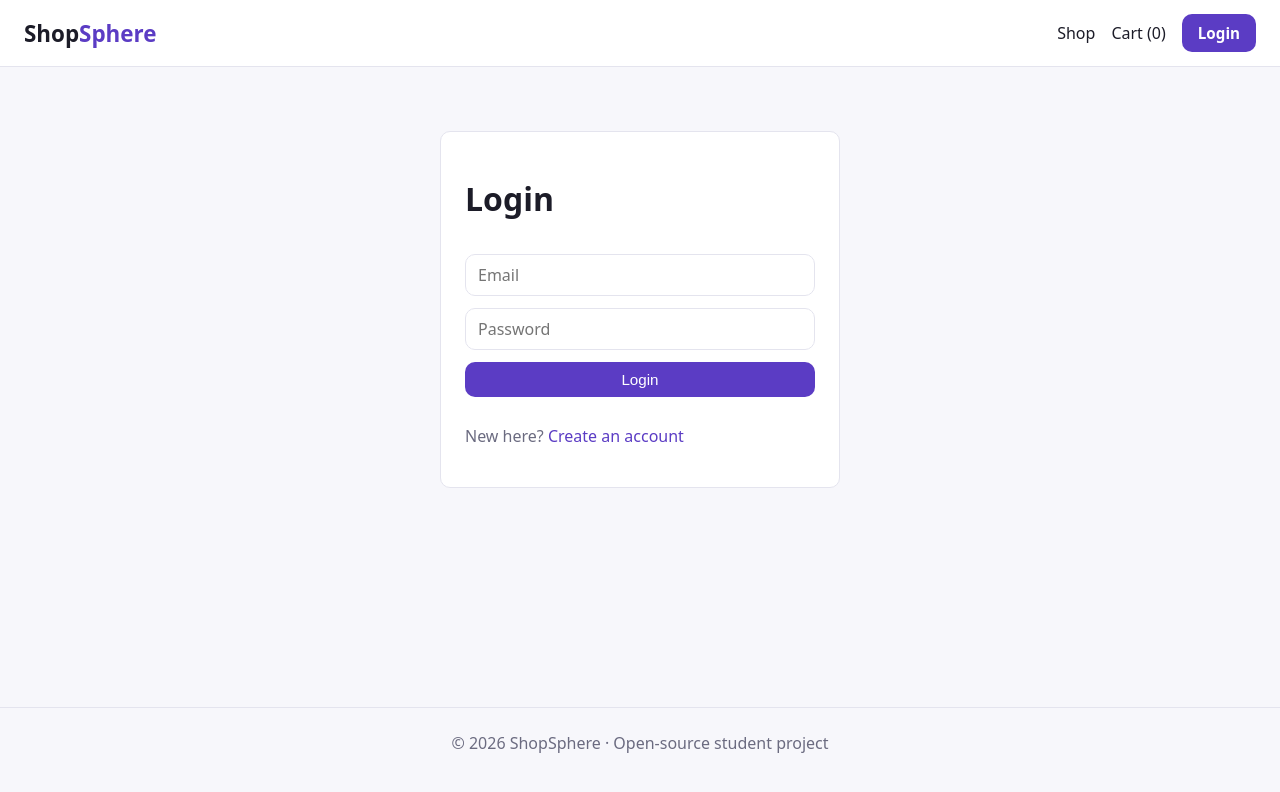
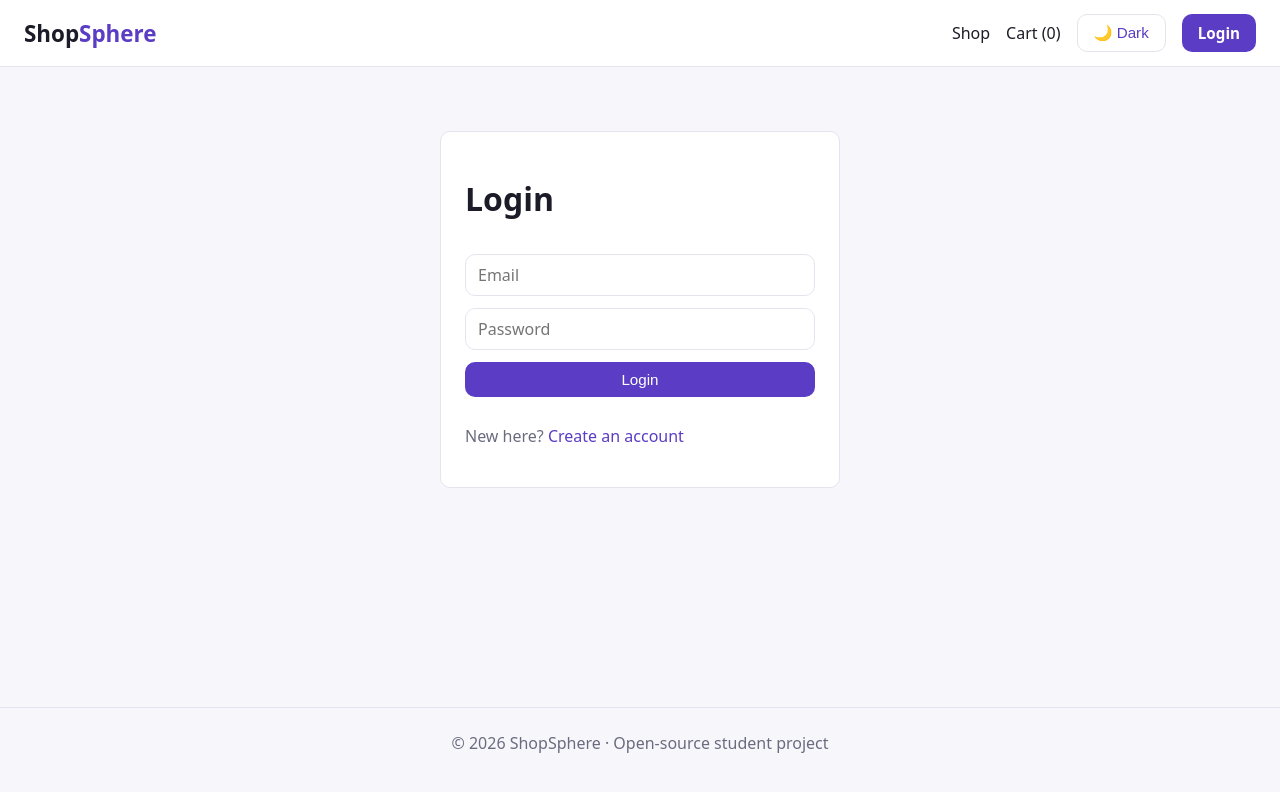
Before and after one commit to JagguDada01/shopsphere, a React (Vite) app in the folder client/: page /login in a window 1280 px wide. Shown: the top 792 px of the page. Built offline with nearby package versions, Linux system fonts and the light colour scheme; no server answers.

Commit message:
feat(theme): add dark mode toggle

```diff
--- a/client/src/components/Navbar.jsx
+++ b/client/src/components/Navbar.jsx
@@ -1,11 +1,26 @@
+import { useEffect, useState } from 'react';
 import { Link, NavLink, useNavigate } from 'react-router-dom';
 import { useAuth } from '../context/AuthContext.jsx';
 import { useCart } from '../context/CartContext.jsx';
+
+const THEME_STORAGE_KEY = 'shopsphere_theme';
+
+const getInitialTheme = () => {
+  const savedTheme = localStorage.getItem(THEME_STORAGE_KEY);
+  if (savedTheme === 'light' || savedTheme === 'dark') return savedTheme;
+  return window.matchMedia('(prefers-color-scheme: dark)').matches ? 'dark' : 'light';
+};
 
 export default function Navbar() {
   const { user, logout, isAdmin } = useAuth();
   const { totalItems } = useCart();
   const navigate = useNavigate();
+  const [theme, setTheme] = useState(getInitialTheme);
+
+  useEffect(() => {
+    document.documentElement.dataset.theme = theme;
+    localStorage.setItem(THEME_STORAGE_KEY, theme);
+  }, [theme]);
 
   const handleLogout = () => {
     logout();
@@ -22,6 +37,15 @@ export default function Navbar() {
         <NavLink to="/cart">Cart ({totalItems})</NavLink>
         {user && <NavLink to="/orders">My Orders</NavLink>}
         {isAdmin && <NavLink to="/admin/products">Admin</NavLink>}
+        <button
+          type="button"
+          className="btn btn-ghost theme-toggle"
+          onClick={() => setTheme((currentTheme) => (currentTheme === 'dark' ? 'light' : 'dark'))}
+          aria-label={`Switch to ${theme === 'dark' ? 'light' : 'dark'} mode`}
+          aria-pressed={theme === 'dark'}
+        >
+          {theme === 'dark' ? '☀️ Light' : '🌙 Dark'}
+        </button>
         {user ? (
           <>
             <span className="muted">Hi, {user.name.split(' ')[0]}</span>
--- a/client/src/styles.css
+++ b/client/src/styles.css
@@ -8,7 +8,23 @@
   --danger: #d6334b;
   --success: #1f9d55;
   --border: #e4e4ee;
+  --button-text: #ffffff;
+  --tag-bg: #efeafd;
   --radius: 10px;
+}
+
+[data-theme="dark"] {
+  --bg: #14131a;
+  --surface: #201f28;
+  --text: #f4f2fa;
+  --muted: #c5c0d4;
+  --primary: #b4a2ff;
+  --primary-dark: #d0c4ff;
+  --danger: #ff7b91;
+  --success: #62dc92;
+  --border: #3b384b;
+  --button-text: #1c1c28;
+  --tag-bg: #332d4c;
 }
 
 * { box-sizing: border-box; }
@@ -36,7 +52,7 @@ img { max-width: 100%; display: block; }
 
 .btn {
   display: inline-block; padding: 9px 16px; border: none; border-radius: var(--radius);
-  background: var(--primary); color: #fff !important; cursor: pointer; font-size: 0.95rem;
+  background: var(--primary); color: var(--button-text) !important; cursor: pointer; font-size: 0.95rem;
 }
 .btn:hover { background: var(--primary-dark); }
 .btn:disabled { opacity: 0.5; cursor: not-allowed; }
@@ -63,7 +79,7 @@ textarea { min-height: 80px; }
 .product-name { color: var(--text); font-weight: 600; }
 .tag {
   align-self: flex-start; font-size: 0.75rem; text-transform: uppercase; letter-spacing: 0.04em;
-  background: #efeafd; color: var(--primary); padding: 2px 8px; border-radius: 999px;
+  background: var(--tag-bg); color: var(--primary); padding: 2px 8px; border-radius: 999px;
 }
 
 .row { display: flex; gap: 10px; align-items: center; }
```
